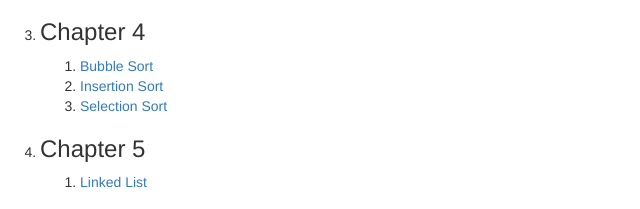
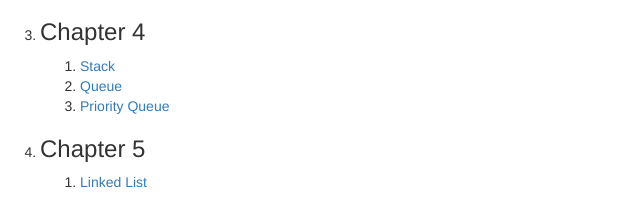
Before and after one commit to iwatakeshi/data-structures-and-algorithms-in-java, a plain HTML site: page index.html in a window 1280 px wide. Shown: the part 273-482 px from the top of the page, 0-640 px from the left. Drawn offline with nearby package versions, Linux system fonts and the light colour scheme.

Commit message:
Update index.html

```diff
--- a/index.html
+++ b/index.html
@@ -30,9 +30,10 @@
     <li>
       <h3>Chapter 4</h3>
       <ol>
-        <li><a href="./workshop/Chap04/PriorityQ/PriorityQ.html">Bubble Sort</a></li>
-        <li><a href="./workshop/Chap04/Queue/Queue.html">Insertion Sort</a></li>
-        <li><a href="./workshop/Chap04/Stack/Stack.html">Selection Sort</a></li>
+        <li><a href="./workshop/Chap04/Stack/Stack.html">Stack</a></li>
+        <li><a href="./workshop/Chap04/Queue/Queue.html">Queue</a></li>
+        <li><a href="./workshop/Chap04/PriorityQ/PriorityQ.html">Priority Queue</a></li>
+
       </ol>
     </li>
     <li>
```
